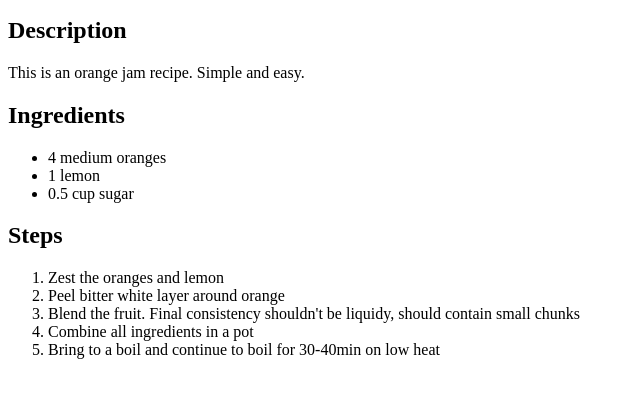
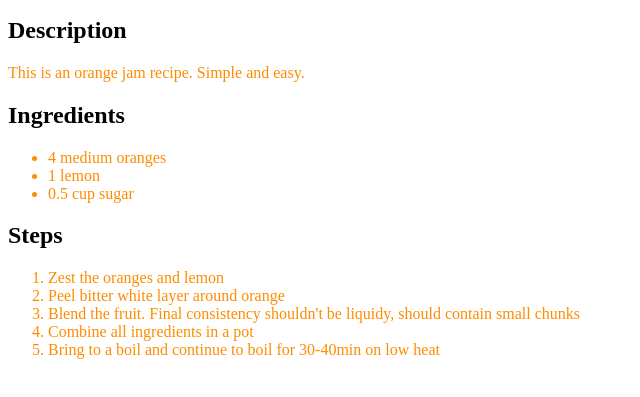
Before and after one commit to strawberry-bubblegum/odin-recipes, a plain HTML site: page recipes/orange-jam.html in a window 1280 px wide. Shown: the part 119-516 px from the top of the page, without its empty margins (0-640 px from the left). Drawn offline with Linux system fonts and the light colour scheme; files that its build step writes are made by us from their sources.

Commit message:
Add orange color to body text of orange-jam

```diff
--- a/recipes/orange-jam.html
+++ b/recipes/orange-jam.html
@@ -5,7 +5,7 @@
     <meta charset="UTF-8">
     <meta name="viewport" content="width=device-width, initial-scale=1.0">
     <title>Orange Jam</title>
-    <link rel="stylesheet" href="styles.css">
+    <link rel="stylesheet" href="../styles.css">
 </head>
 
 <body>
@@ -16,17 +16,17 @@
     <img src="../images/orangeJam.jpg" alt="Orange jam in a jar" width="600">
 
     <h2>Description</h2>
-    <p>This is an orange jam recipe. Simple and easy.</p>
+    <p class="orange-jam-coloring">This is an orange jam recipe. Simple and easy.</p>
 
     <h2>Ingredients</h2>
-    <ul>
+    <ul class="orange-jam-coloring">
         <li>4 medium oranges</li>
         <li>1 lemon</li>
         <li>0.5 cup sugar</li>
     </ul>
 
     <h2>Steps</h2>
-    <ol>
+    <ol class="orange-jam-coloring">
         <li>Zest the oranges and lemon</li>
         <li>Peel bitter white layer around orange</li>
         <li>Blend the fruit. Final consistency shouldn't be liquidy, should contain small chunks</li>
--- a/styles.css
+++ b/styles.css
@@ -0,0 +1,3 @@
+.orange-jam-coloring {
+    color:darkorange;
+}
```
